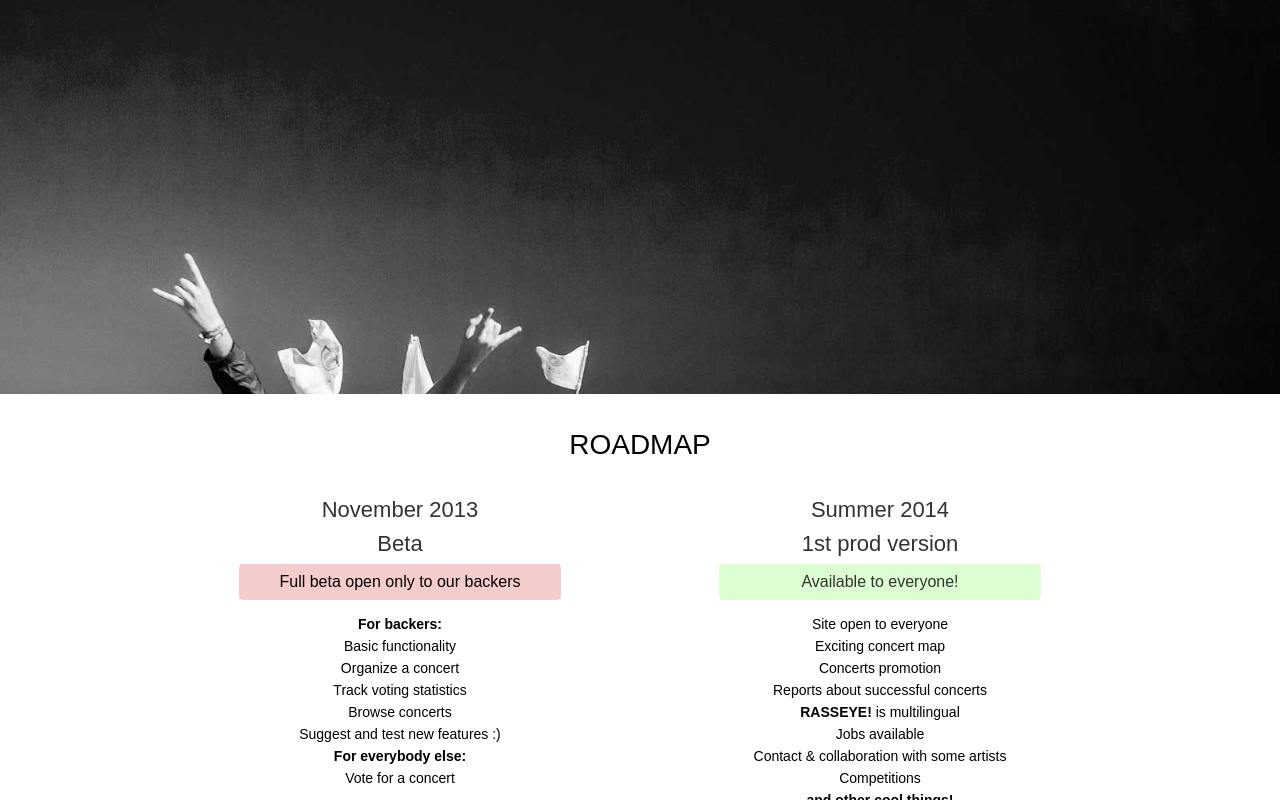
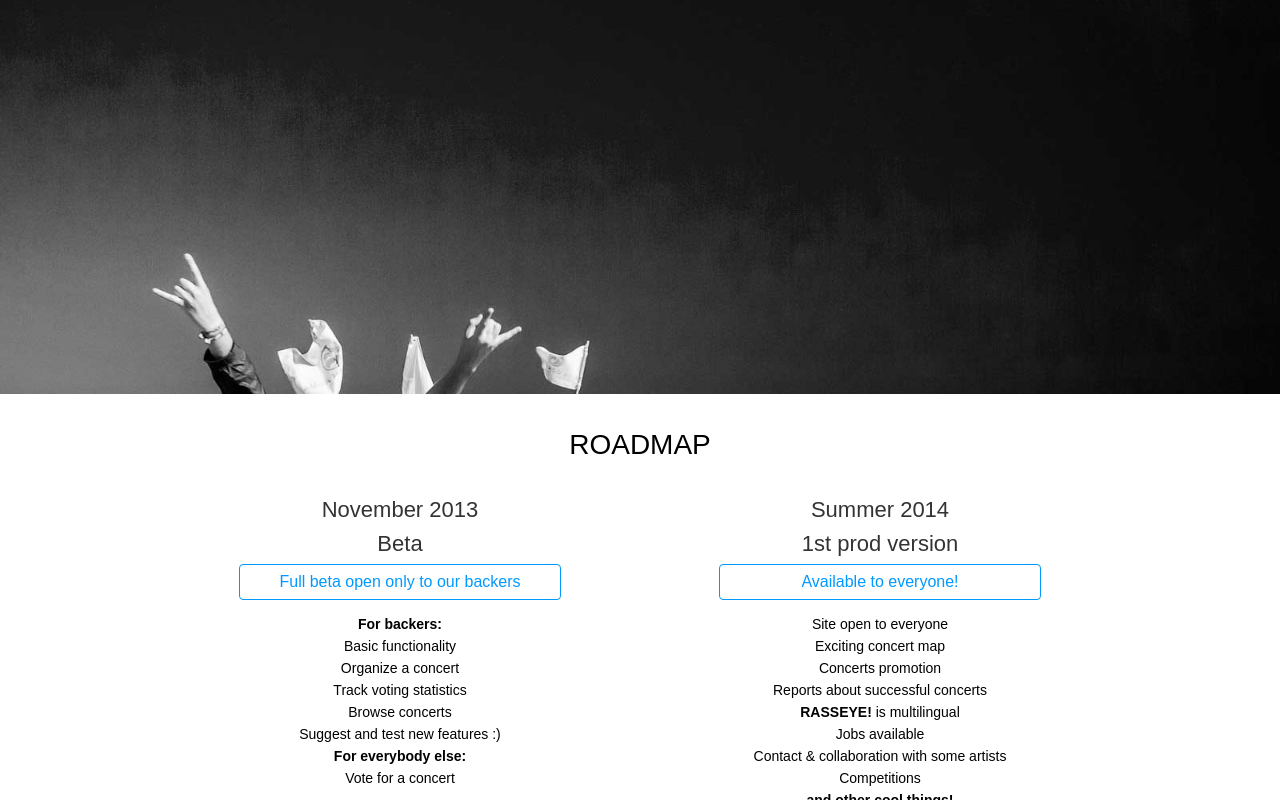
Before and after one commit to red-cheese/rasseye-crowdfunder, a website: page index.ejs in a window 1280 px wide. Shown: the part 3183-3983 px from the top of the page. Drawn offline with nearby package versions, Linux system fonts and the light colour scheme; files that its build step writes are made by us from their sources; a script that the page names is missing.

Commit message:
Blue alerts

```diff
--- a/index.ejs
+++ b/index.ejs
@@ -148,7 +148,7 @@
     <div class="w-container container-marketing">
       <h4>Get early access and other privileges*</h4>
       <div>*You can get early access to the beta and other privileges only if you have a Facebook account.</div>
-      <div class="alert-danger">If you want to donate more than $39, <a href="/us">contact us</a> to discuss your future privileges.</div>
+      <div class="alert-info">If you want to donate more than $39, <a href="/us">contact us</a> to discuss your future privileges.</div>
       <div class="w-row">
         <div class="w-col w-col-3">
           <div class="well">
@@ -237,7 +237,7 @@
         <div class="w-col w-col-6">
           <div class="well">
             <h3>November 2013<br>Beta</h3>
-            <div class="alert-danger">Full beta open only to our backers</div>
+            <div class="alert-info">Full beta open only to our backers</div>
             <div class="info-well"><span style="font-size: 14px; line-height: 22px;"><strong>For backers:<br></strong>Basic functionality<br>Organize a concert<br>Track voting statistics</span>
               <br>Browse concerts
               <br>Suggest and test new features :)
@@ -248,7 +248,7 @@
         <div class="w-col w-col-6">
           <div class="well">
             <h3>Summer 2014<br>1st prod version</h3>
-            <div class="alert-success">Available to everyone!</div>
+            <div class="alert-info">Available to everyone!</div>
             <div class="info-well">Site open to everyone
               <br>Exciting concert map
               <br>Concerts promotion
--- a/public/css/rasseye2.webflow.css
+++ b/public/css/rasseye2.webflow.css
@@ -376,6 +376,20 @@ p {
   line-height: 24px;
   font-weight: 500;
 }
+.alert-info {
+  display: block;
+  width: 70%;
+  margin: 3px auto;
+  padding-top: 5px;
+  padding-bottom: 5px;
+  border: 1px solid rgba(0, 153, 255, 1);
+  border-radius: 4px;
+  background-color: rgba(0, 0, 0, 0);
+  color: #09f;
+  font-size: 16px;
+  line-height: 24px;
+  font-weight: 500;
+}
 .form {
   margin-top: 20px;
 }
```
